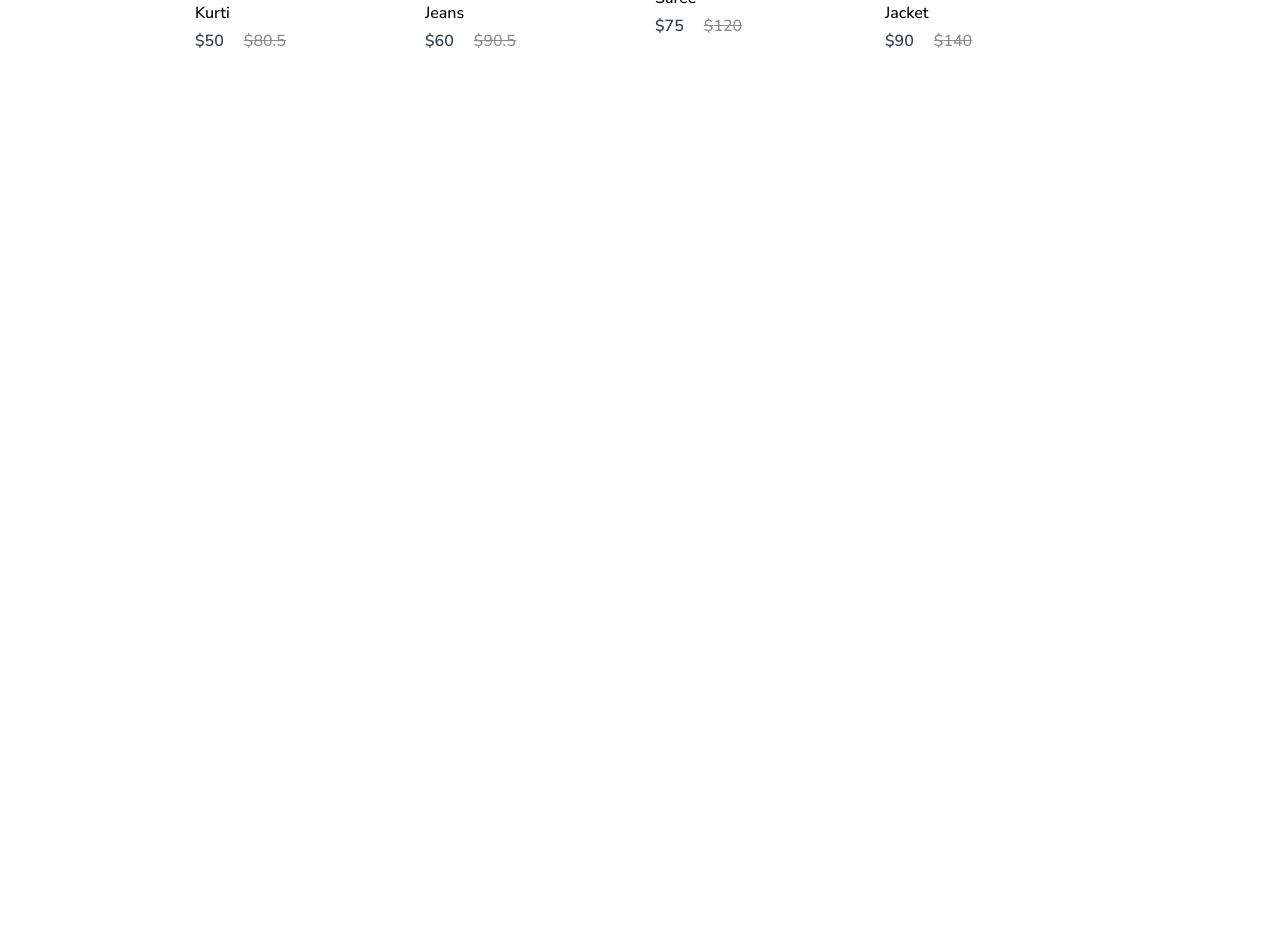
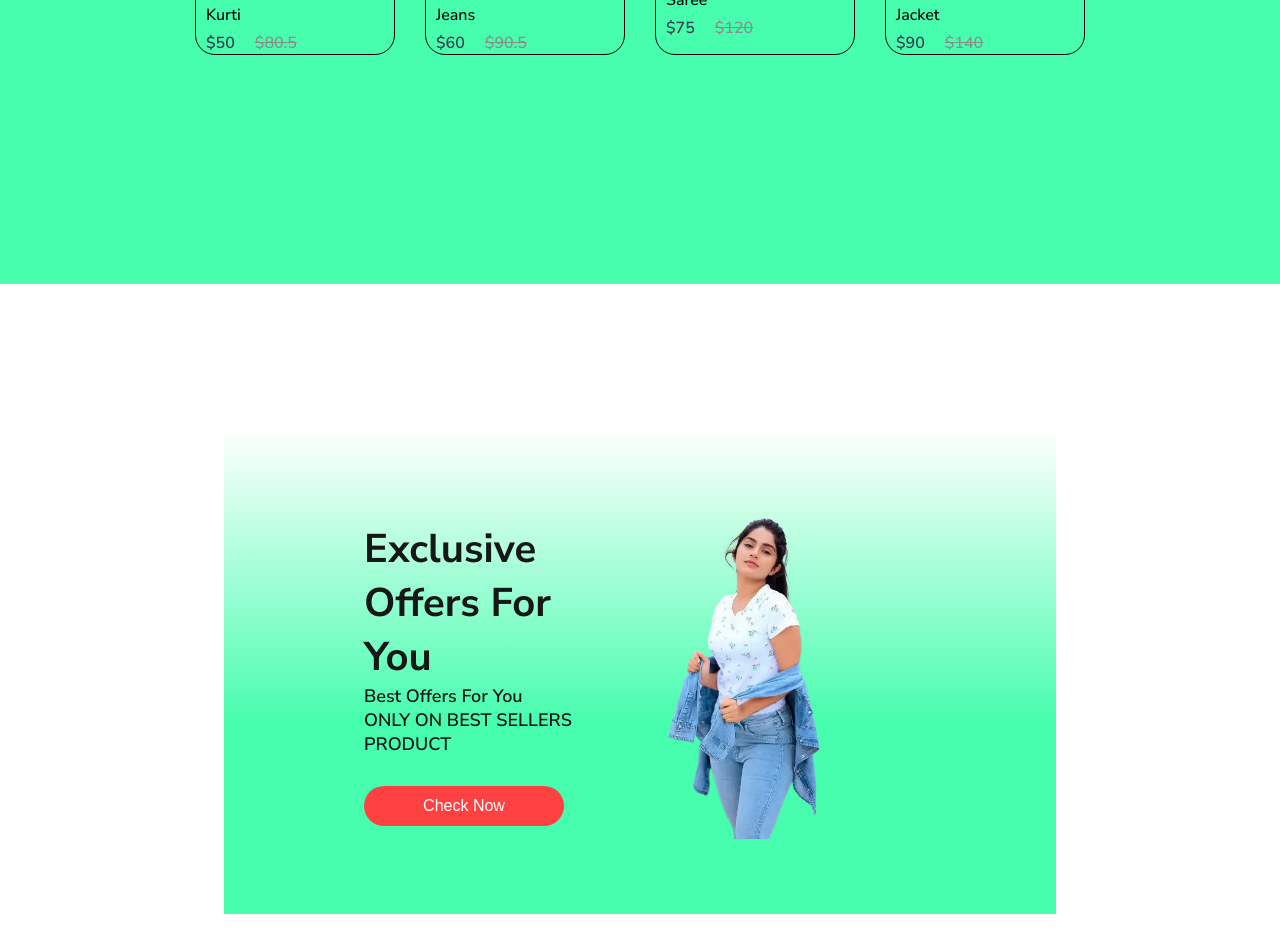
Before and after one commit to prabin738/E-Commerce-Website-React, a React (Vite) app: page / in a window 1280 px wide. Shown: the part 1318-2270 px from the top of the page. Before the commit the page ends 1602 px from the top, so only its background shows below. Built offline with nearby package versions, Linux system fonts and the light colour scheme.

Commit message:
offer section done

```diff
--- a/src/App.jsx
+++ b/src/App.jsx
@@ -1,8 +1,6 @@
 import React from "react";
 import Navbar from "./Components/Navbar/Navbar";
-
 import { BrowserRouter, Routes, Route } from "react-router-dom";
-
 import Shop from "./Pages/Shop";
 import ShopCategory from "./Pages/ShopCategory";
 import Product from "./Pages/Product";
--- a/src/Components/Items/Item.css
+++ b/src/Components/Items/Item.css
@@ -1,12 +1,17 @@
 .item {
   width: 200px;
+  border: 1px solid black;
+  border-radius: 20px;
 }
 .item img {
   width: 200px;
-  border: 1px solid black;
+  align-items: center;
+  justify-content: center;
+  border-top-left-radius: 20px;
+  border-top-right-radius: 20px;
 }
 .item p {
-  margin: 6px 0px;
+  margin: 6px 10px;
 }
 .item-prices {
   display: flex;
@@ -16,6 +21,7 @@
   color: #374151;
   font-size: 16px;
   font-weight: 600;
+  padding-left: 10px;
 }
 .item-price-old {
   color: #8c8c8c;
--- /dev/null
+++ b/src/Components/Offers/Offers.css
@@ -0,0 +1,46 @@
+.offers {
+  width: 65%;
+  height: 60vh;
+  display: flex;
+  margin: auto;
+  margin-top: 150px;
+  padding: 0px 140px;
+  margin-bottom: 150px;
+  background: linear-gradient(180deg, #e1ffea22, #47fdae 60%);
+}
+.offers-left {
+  flex: 1;
+  display: flex;
+  flex-direction: column;
+  justify-content: center;
+}
+.offers-left h1 {
+  color: #171717;
+  font-size: 40px;
+}
+.offers-left p {
+  color: #171717;
+  font-size: 18px;
+  font-weight: 600;
+}
+.offers-left button {
+  width: 200px;
+  height: 40px;
+  border-radius: 35px;
+  background: #ff4141;
+  border: none;
+  color: white;
+  font-size: 16px;
+  font-weight: 500;
+  margin-top: 30px;
+  cursor: pointer;
+}
+.offers-right {
+  flex: 1;
+  display: flex;
+  align-items: center;
+  justify-content: flex-end;
+}
+.offers-right img {
+  height: 330px;
+}
--- /dev/null
+++ b/src/Components/Offers/Offers.jsx
@@ -0,0 +1,20 @@
+import "./Offers.css";
+import exclu from "../../assets/exclu.webp";
+const Offers = () => {
+  return (
+    <div className="offers">
+      <div className="offers-left">
+        <h1>Exclusive</h1>
+        <h1>Offers For You</h1>
+        <p>Best Offers For You</p>
+        <p>ONLY ON BEST SELLERS PRODUCT</p>
+        <button>Check Now</button>
+      </div>
+      <div className="offers-right">
+        <img src={exclu} alt="" />
+      </div>
+    </div>
+  );
+};
+
+export default Offers;
--- a/src/Components/Popular/Popular.css
+++ b/src/Components/Popular/Popular.css
@@ -4,6 +4,7 @@
   align-items: center;
   gap: 10px;
   height: 90vh;
+  background: linear-gradient(180deg, #e1ffea22, #47fdae 60%);
 }
 .popular h1 {
   color: #171717;
@@ -12,7 +13,6 @@
 }
 .popular hr {
   width: 200px;
-
   border-radius: 10px;
   background: #252525;
 }
--- a/src/Pages/Shop.jsx
+++ b/src/Pages/Shop.jsx
@@ -1,12 +1,14 @@
 import React from "react";
 import Hero from "../Components/Hero/Hero";
 import Popular from "../Components/Popular/Popular";
+import Offers from "../Components/Offers/Offers";
 
 const Shop = () => {
   return (
     <div>
       <Hero />
       <Popular />
+      <Offers />
     </div>
   );
 };
```
